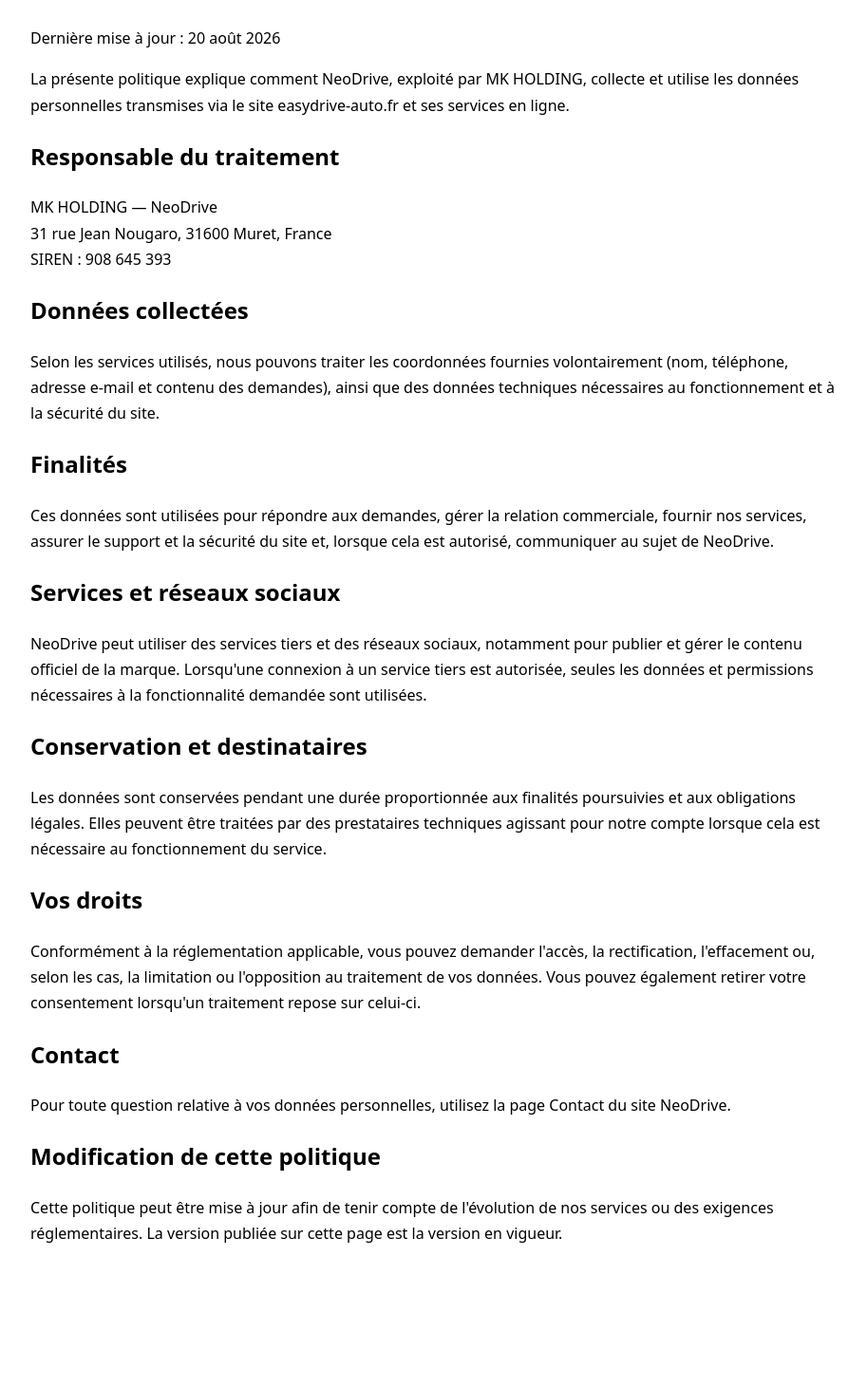
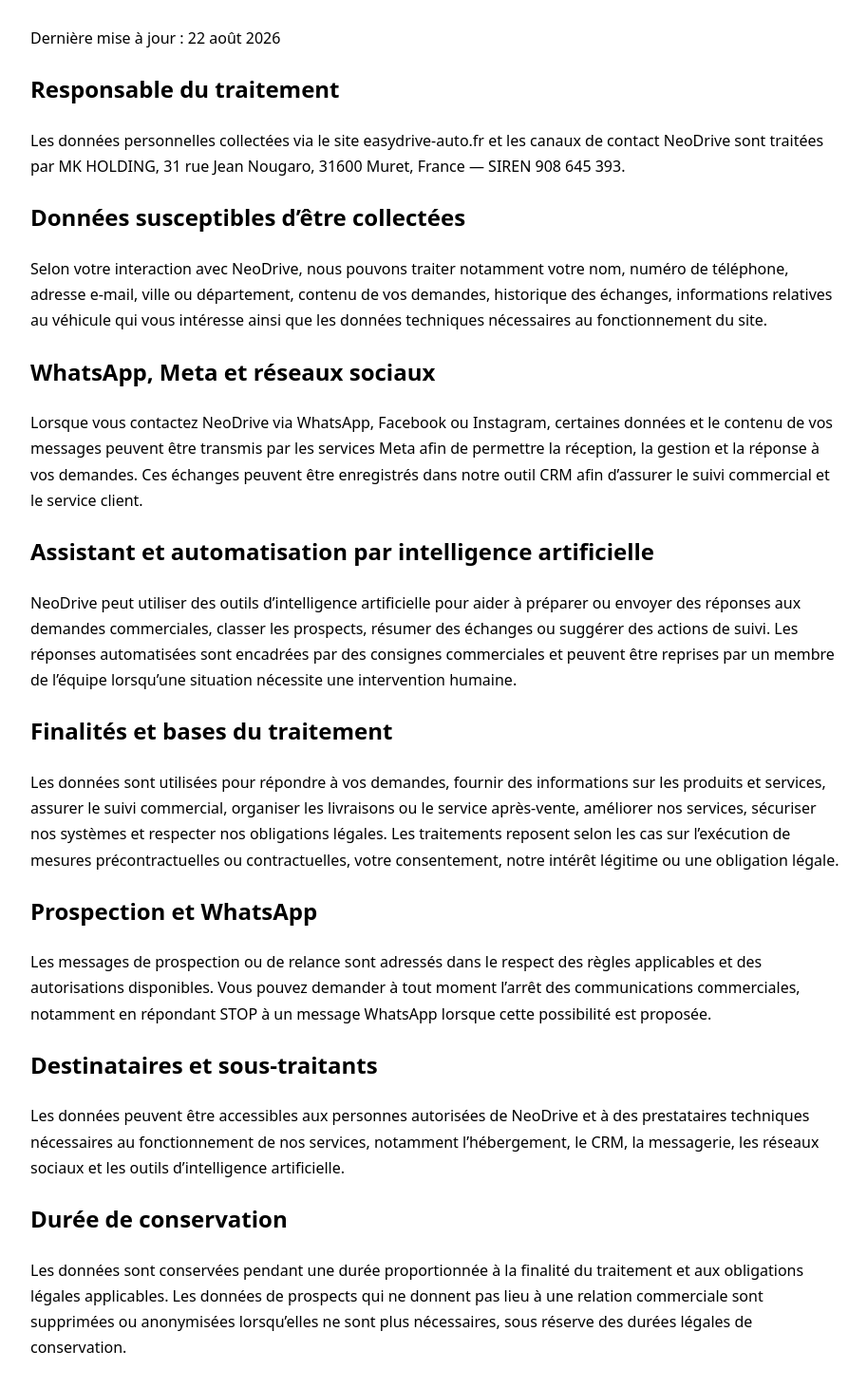
Before and after one commit to khelifamansour/neodrive-site, a Next.js app: page /politique-de-confidentialite in a window 1280 px wide. Shown: the part 302-1764 px from the top of the page at 95% size, without its empty margins (182-1095 px from the left). Before the commit the page ends 1679 px from the top, so only its background shows below. Built offline with nearby package versions, Linux system fonts and the light colour scheme.

Commit message:
Mettre à jour la politique de confidentialité pour WhatsApp et l’IA

```diff
--- a/app/politique-de-confidentialite/page.tsx
+++ b/app/politique-de-confidentialite/page.tsx
@@ -1,71 +1,88 @@
 export const metadata = {
   title: "Politique de confidentialité | NeoDrive",
-  description: "Politique de confidentialité du site NeoDrive.",
+  description: "Politique de confidentialité et traitement des données personnelles NeoDrive.",
 };
 
 export default function PrivacyPolicyPage() {
   return (
     <main style={{ maxWidth: 900, margin: "0 auto", padding: "48px 24px", lineHeight: 1.7 }}>
       <h1>Politique de confidentialité</h1>
-      <p>Dernière mise à jour : 20 août 2026</p>
-
-      <p>
-        La présente politique explique comment NeoDrive, exploité par MK HOLDING,
-        collecte et utilise les données personnelles transmises via le site easydrive-auto.fr
-        et ses services en ligne.
-      </p>
+      <p>Dernière mise à jour : 22 août 2026</p>
 
       <h2>Responsable du traitement</h2>
       <p>
-        MK HOLDING — NeoDrive<br />
-        31 rue Jean Nougaro, 31600 Muret, France<br />
-        SIREN : 908 645 393
+        Les données personnelles collectées via le site easydrive-auto.fr et les canaux de contact NeoDrive
+        sont traitées par MK HOLDING, 31 rue Jean Nougaro, 31600 Muret, France — SIREN 908 645 393.
       </p>
 
-      <h2>Données collectées</h2>
+      <h2>Données susceptibles d’être collectées</h2>
       <p>
-        Selon les services utilisés, nous pouvons traiter les coordonnées fournies volontairement
-        (nom, téléphone, adresse e-mail et contenu des demandes), ainsi que des données techniques
-        nécessaires au fonctionnement et à la sécurité du site.
+        Selon votre interaction avec NeoDrive, nous pouvons traiter notamment votre nom, numéro de téléphone,
+        adresse e-mail, ville ou département, contenu de vos demandes, historique des échanges, informations
+        relatives au véhicule qui vous intéresse ainsi que les données techniques nécessaires au fonctionnement du site.
       </p>
 
-      <h2>Finalités</h2>
+      <h2>WhatsApp, Meta et réseaux sociaux</h2>
       <p>
-        Ces données sont utilisées pour répondre aux demandes, gérer la relation commerciale,
-        fournir nos services, assurer le support et la sécurité du site et, lorsque cela est autorisé,
-        communiquer au sujet de NeoDrive.
+        Lorsque vous contactez NeoDrive via WhatsApp, Facebook ou Instagram, certaines données et le contenu
+        de vos messages peuvent être transmis par les services Meta afin de permettre la réception, la gestion
+        et la réponse à vos demandes. Ces échanges peuvent être enregistrés dans notre outil CRM afin d’assurer
+        le suivi commercial et le service client.
       </p>
 
-      <h2>Services et réseaux sociaux</h2>
+      <h2>Assistant et automatisation par intelligence artificielle</h2>
       <p>
-        NeoDrive peut utiliser des services tiers et des réseaux sociaux, notamment pour publier
-        et gérer le contenu officiel de la marque. Lorsqu'une connexion à un service tiers est
-        autorisée, seules les données et permissions nécessaires à la fonctionnalité demandée sont utilisées.
+        NeoDrive peut utiliser des outils d’intelligence artificielle pour aider à préparer ou envoyer des réponses
+        aux demandes commerciales, classer les prospects, résumer des échanges ou suggérer des actions de suivi.
+        Les réponses automatisées sont encadrées par des consignes commerciales et peuvent être reprises par un
+        membre de l’équipe lorsqu’une situation nécessite une intervention humaine.
       </p>
 
-      <h2>Conservation et destinataires</h2>
+      <h2>Finalités et bases du traitement</h2>
       <p>
-        Les données sont conservées pendant une durée proportionnée aux finalités poursuivies et
-        aux obligations légales. Elles peuvent être traitées par des prestataires techniques agissant
-        pour notre compte lorsque cela est nécessaire au fonctionnement du service.
+        Les données sont utilisées pour répondre à vos demandes, fournir des informations sur les produits et services,
+        assurer le suivi commercial, organiser les livraisons ou le service après-vente, améliorer nos services,
+        sécuriser nos systèmes et respecter nos obligations légales. Les traitements reposent selon les cas sur
+        l’exécution de mesures précontractuelles ou contractuelles, votre consentement, notre intérêt légitime ou une obligation légale.
+      </p>
+
+      <h2>Prospection et WhatsApp</h2>
+      <p>
+        Les messages de prospection ou de relance sont adressés dans le respect des règles applicables et des
+        autorisations disponibles. Vous pouvez demander à tout moment l’arrêt des communications commerciales,
+        notamment en répondant STOP à un message WhatsApp lorsque cette possibilité est proposée.
+      </p>
+
+      <h2>Destinataires et sous-traitants</h2>
+      <p>
+        Les données peuvent être accessibles aux personnes autorisées de NeoDrive et à des prestataires techniques
+        nécessaires au fonctionnement de nos services, notamment l’hébergement, le CRM, la messagerie, les réseaux
+        sociaux et les outils d’intelligence artificielle.
+      </p>
+
+      <h2>Durée de conservation</h2>
+      <p>
+        Les données sont conservées pendant une durée proportionnée à la finalité du traitement et aux obligations
+        légales applicables. Les données de prospects qui ne donnent pas lieu à une relation commerciale sont supprimées
+        ou anonymisées lorsqu’elles ne sont plus nécessaires, sous réserve des durées légales de conservation.
       </p>
 
       <h2>Vos droits</h2>
       <p>
-        Conformément à la réglementation applicable, vous pouvez demander l'accès, la rectification,
-        l'effacement ou, selon les cas, la limitation ou l'opposition au traitement de vos données.
-        Vous pouvez également retirer votre consentement lorsqu'un traitement repose sur celui-ci.
+        Conformément au RGPD et à la réglementation applicable, vous pouvez demander l’accès, la rectification,
+        l’effacement ou la limitation de vos données, vous opposer à certains traitements et, lorsqu’elle est applicable,
+        demander la portabilité de vos données ou retirer votre consentement.
+      </p>
+
+      <h2>Suppression des données</h2>
+      <p>
+        Pour demander la suppression de données associées à votre utilisation de NeoDrive ou de nos intégrations Meta,
+        consultez la page dédiée : <a href="/suppression-des-donnees">Suppression des données</a>.
       </p>
 
       <h2>Contact</h2>
       <p>
-        Pour toute question relative à vos données personnelles, utilisez la page Contact du site NeoDrive.
-      </p>
-
-      <h2>Modification de cette politique</h2>
-      <p>
-        Cette politique peut être mise à jour afin de tenir compte de l'évolution de nos services
-        ou des exigences réglementaires. La version publiée sur cette page est la version en vigueur.
+        Pour exercer vos droits ou poser une question concernant vos données personnelles, utilisez la page Contact du site NeoDrive.
       </p>
     </main>
   );
```
